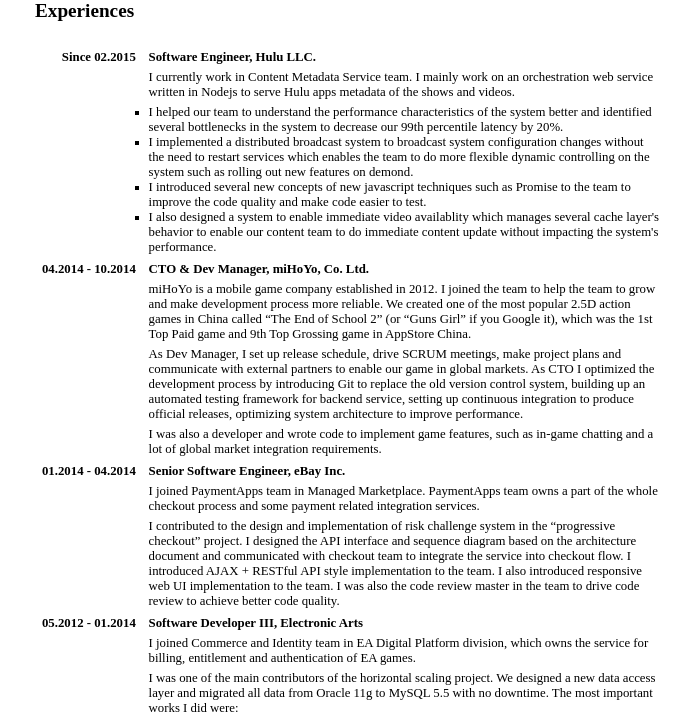
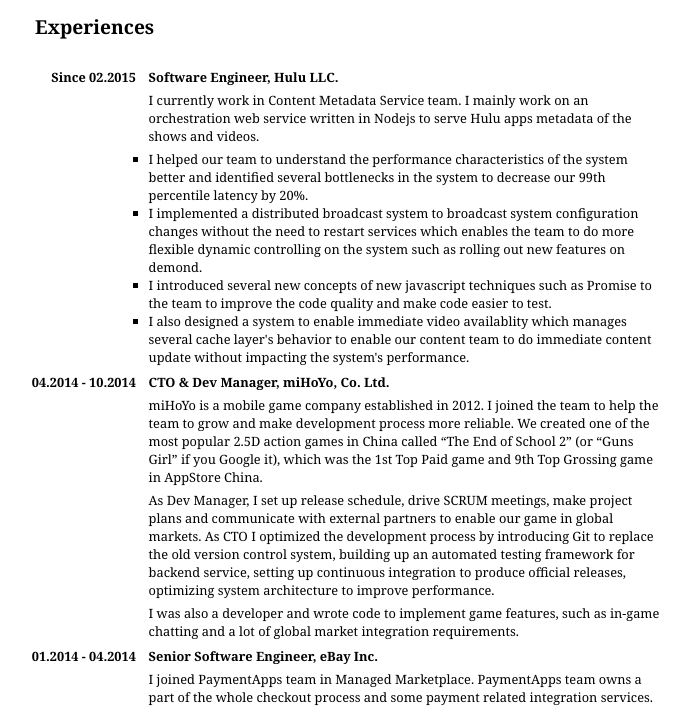
Before and after one commit to jiaz/resume, a website: page index.html in a window 1280 px wide. Shown: the part 127-841 px from the top of the page, without its empty margins (293-983 px from the left). Drawn offline with Linux system fonts and the light colour scheme.

Commit message:
update style

```diff
--- a/style.css
+++ b/style.css
@@ -11,7 +11,7 @@
 
 /* Whole document */
 body {
-    font-family: "PT Serif";
+    font-family: "PT Serif", "Georgia";
     font-size: 0.8em;
     width: 640px;
     margin: auto;
```
